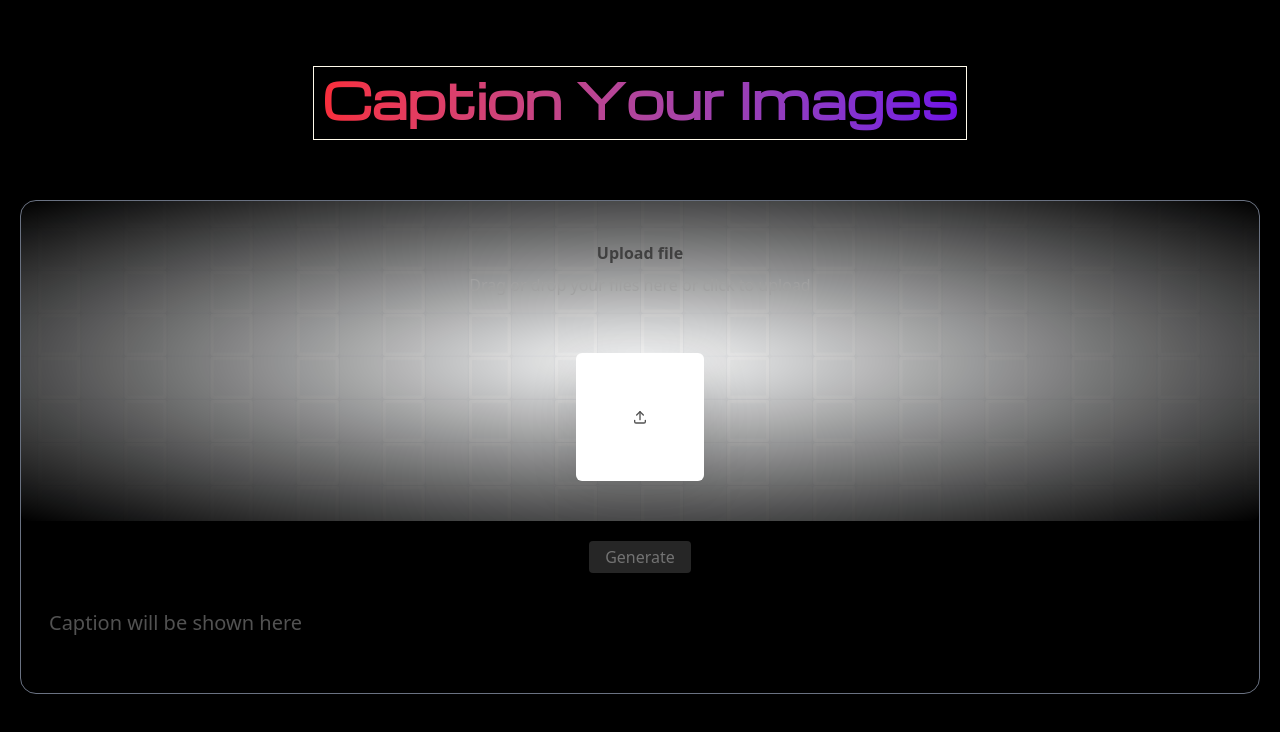
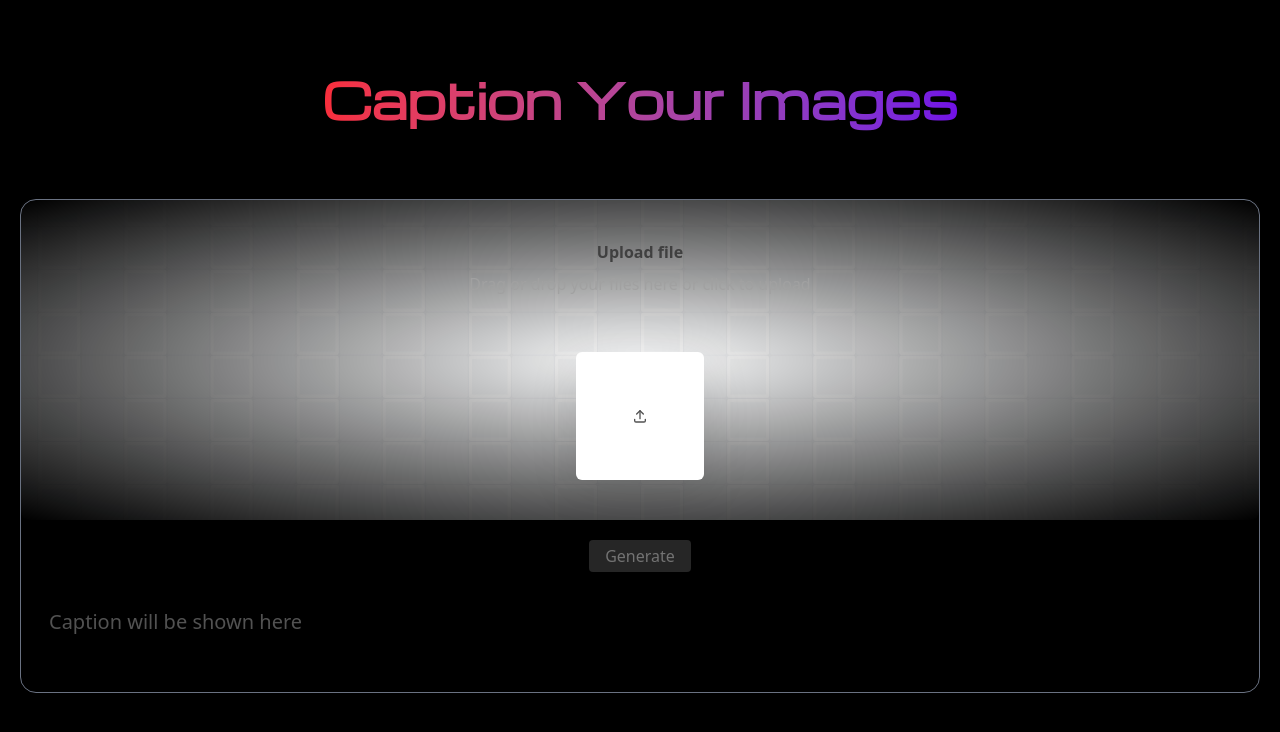
Before and after one commit to Parzival-Prime/Image-Captioning, a React (Vite) app in the folder frontend/: page / in a window 1280 px wide. Shown: the top 732 px of the page. Built offline with nearby package versions, Linux system fonts and the light colour scheme; a web font is replaced by a local one.

Commit message:
removing border

```diff
--- a/frontend/src/App.tsx
+++ b/frontend/src/App.tsx
@@ -43,7 +43,6 @@ function App() {
   return (
     <main className="min-h-screen max-h-[100rem] w-full bg-black text-gray-500 p-5 flex flex-col justify-center items-center">
       <h1 className="min-h-15 p-2 pb-4 max-h-60 mb-5 text-5xl font-bold bg-linear-to-r from-red-500 to-violet-700 bg-clip-text text-transparent font-michroma
-      border border-amber-50
       ">
         Caption Your Images
       </h1>
```
